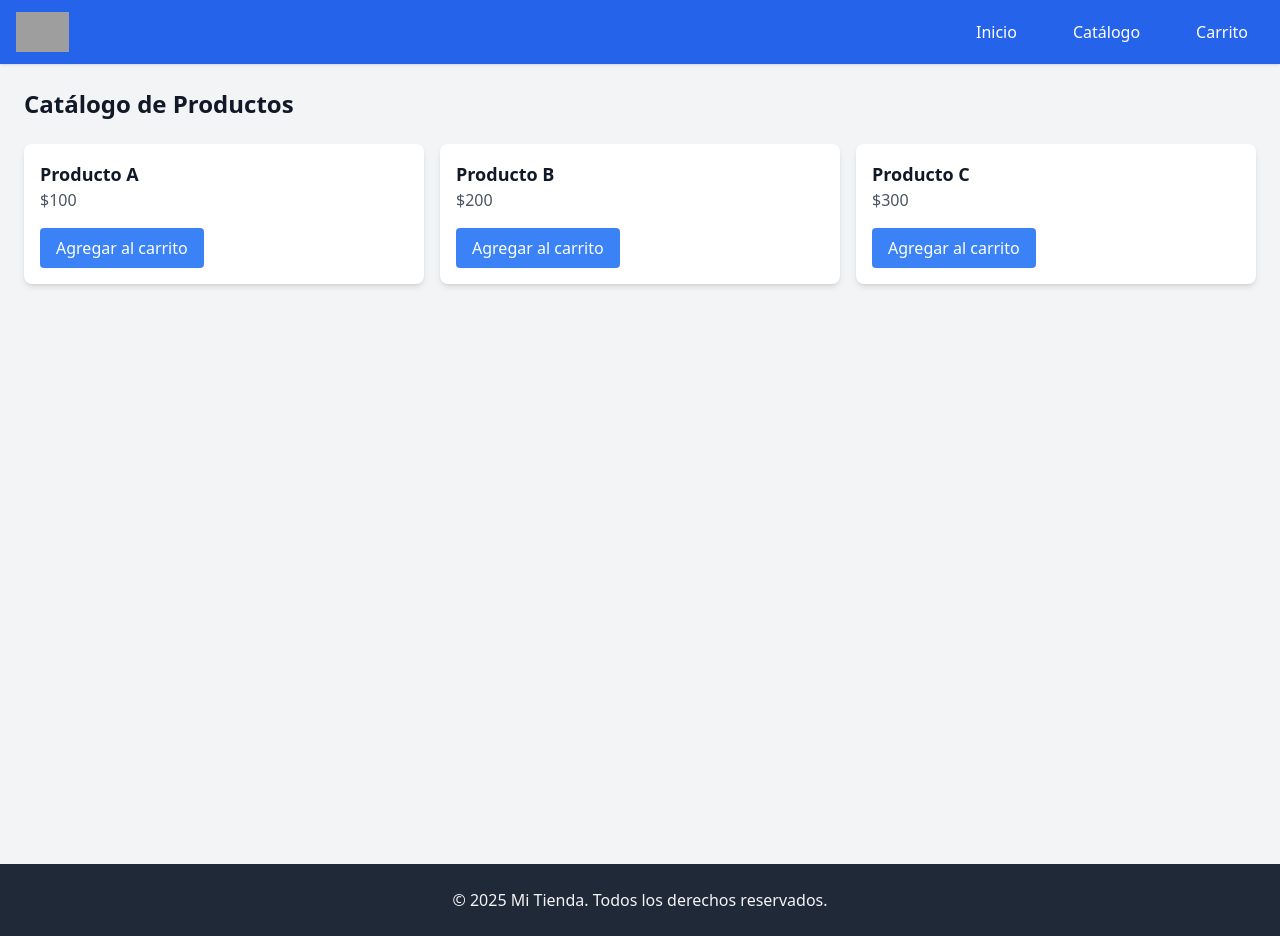
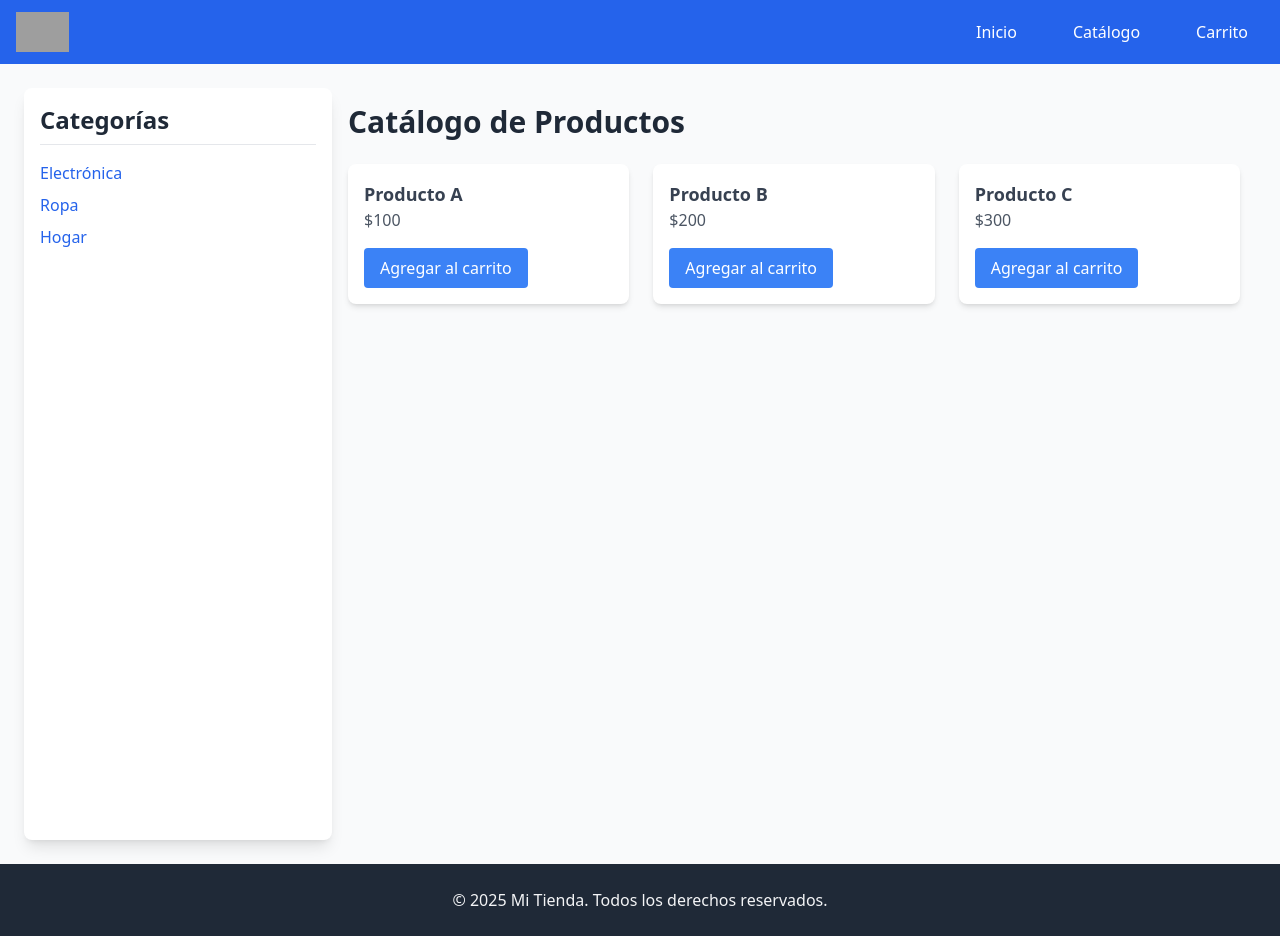
Before and after one commit to GinoskL/Pre-entrega-Nextjs-Zampieron, a Next.js app: page /catalogo in a window 1280 px wide. Built offline with nearby package versions, Linux system fonts and the light colour scheme; grey boxes are pictures that could not be loaded.

Commit message:
cambiand0 c0sas

```diff
--- a/app/catalogo/page.js
+++ b/app/catalogo/page.js
@@ -1,3 +1,4 @@
+// Componente de Catálogo con Estilos Mejorados
 'use client';
 import { productos } from "../../mock/data";
 import { useState } from "react";
@@ -10,16 +11,34 @@ export default function Catalogo() {
     alert(`${producto.nombre} agregado al carrito!`);
   };
 
+  const categorias = ["Electrónica", "Ropa", "Hogar"];
+
   return (
-    <div className="p-6">
-      <h1 className="text-2xl font-bold mb-6">Catálogo de Productos</h1>
-      <div className="grid grid-cols-1 md:grid-cols-3 gap-4">
+    <div className="flex min-h-screen bg-gray-50 p-6">
+      {/* Sección de Categorías */}
+      <aside className="w-1/4 p-4 bg-white shadow-lg rounded-lg">
+        <h2 className="text-2xl font-bold text-gray-800 mb-4 border-b pb-2">Categorías</h2>
+        <ul className="space-y-2">
+          {categorias.map((categoria, index) => (
+            <li key={index}>
+              <button className="text-blue-600 hover:text-blue-800 transition duration-300">
+                {categoria}
+              </button>
+            </li>
+          ))}
+        </ul>
+      </aside>
+
+      {/* Sección de Productos */}
+      <main className="flex-1 p-4">
+        <h1 className="text-3xl font-bold mb-6 text-gray-800">Catálogo de Productos</h1>
+        <div className="grid grid-cols-1 md:grid-cols-3 gap-6">
           {productos.map((producto) => (
-          <div key={producto.id} className="bg-white rounded-lg shadow-md p-4">
-            <h2 className="text-lg font-semibold">{producto.nombre}</h2>
+            <div key={producto.id} className="bg-white rounded-lg shadow-md p-4 transform transition hover:scale-105">
+              <h2 className="text-lg font-semibold text-gray-700">{producto.nombre}</h2>
               <p className="text-gray-600">${producto.precio}</p>
               <button
-              className="mt-4 bg-blue-500 text-white px-4 py-2 rounded hover:bg-blue-600"
+                className="mt-4 bg-blue-500 text-white px-4 py-2 rounded hover:bg-blue-600 transition duration-300"
                 onClick={() => agregarAlCarrito(producto)}
               >
                 Agregar al carrito
@@ -27,6 +46,7 @@ export default function Catalogo() {
             </div>
           ))}
         </div>
+      </main>
     </div>
   );
 }
```
Also changed, not shown: styles/tailwind.css (+47 -0 lines). Lines whose indentation alone changed are shown as unchanged.
